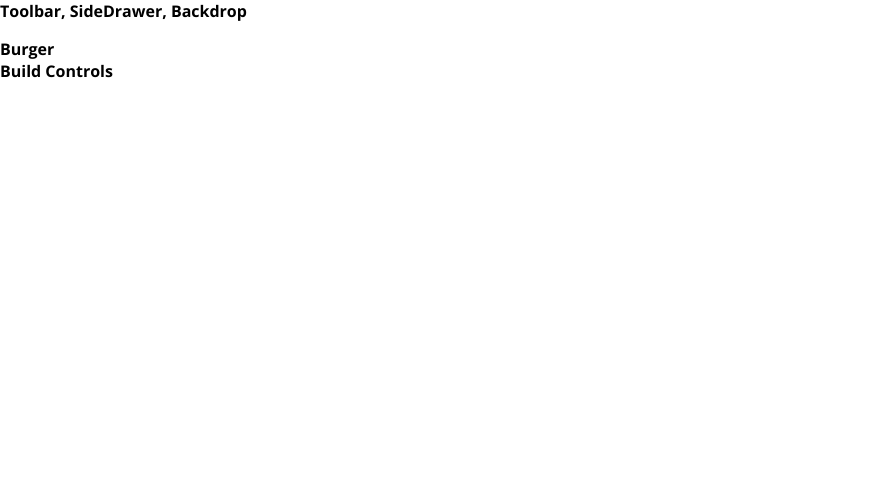
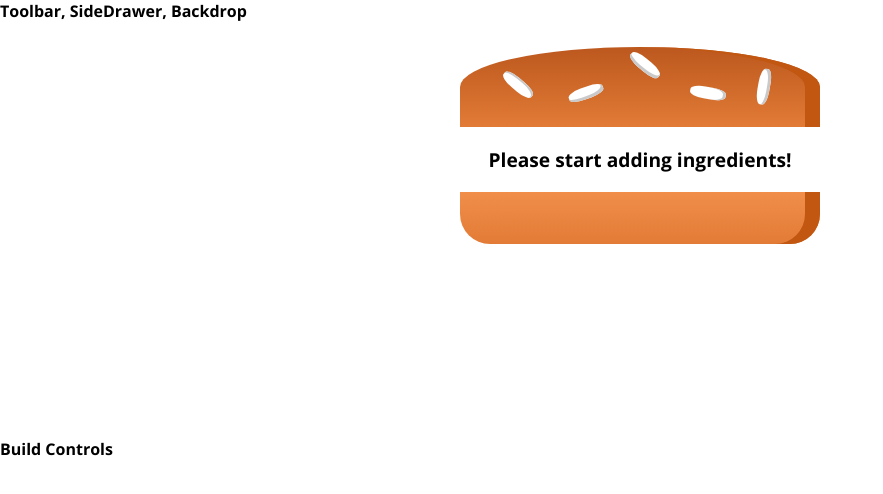
Before and after one commit to DanyGal84/react-course, a React app in the folder burguer-builder/: page / in a window 1280 px wide. Shown: the top 494 px of the page, without its empty margins (0-883 px from the left). Built offline with nearby package versions, Linux system fonts and the light colour scheme.

Commit message:
Section 8, Lesson 131

```diff
--- a/burguer-builder/package.json
+++ b/burguer-builder/package.json
@@ -31,6 +31,7 @@
     "postcss-flexbugs-fixes": "3.2.0",
     "postcss-loader": "2.0.8",
     "promise": "8.0.1",
+    "prop-types": "^15.7.2",
     "raf": "3.4.0",
     "react": "^16.11.0",
     "react-dev-utils": "^5.0.1",
--- /dev/null
+++ b/burguer-builder/src/components/Burger/Burger.css
@@ -0,0 +1,30 @@
+.Burger {
+  width: 100%;
+  margin: auto;
+  height: 250px;
+  overflow:  scroll;
+  text-align: center;
+  font-weight: bold;
+  font-size: 1.2rem;
+}
+
+@media (min-width: 1000px) and (min-height: 700px) {
+  .Burger {
+    width: 700px;
+    height: 600px;
+  }
+}
+
+@media (min-width: 500px) and (min-height: 400px) {
+  .Burger {
+    width: 350px;
+    height: 300px;
+  }
+}
+
+@media (min-width: 500px) and (min-height: 401px) {
+  .Burger {
+    width: 450px;
+    height: 400px;
+  }
+}
--- /dev/null
+++ b/burguer-builder/src/components/Burger/Burger.js
@@ -0,0 +1,28 @@
+import React from 'react';
+
+import classes from './Burger.css';
+import BurgerIngredient from './BurgerIngredient/BurgerIngredient';
+
+const burger = (props) => {
+  let transformedIngredients = Object.keys(props.ingredients).map(igKey => {
+    return [...Array(props.ingredients[igKey])].map((_, i) => {
+      return <BurgerIngredient key={igKey + i} type={igKey} />;
+    });
+  }).reduce((arr, el) => {
+    return arr.concat(el);
+  }, []);
+
+  if(transformedIngredients.length === 0) {
+    transformedIngredients = <p>Please start adding ingredients!</p>;
+  }
+
+  return (
+    <div className={classes.Burger}>
+      <BurgerIngredient type="bread-top" />
+      {transformedIngredients}
+      <BurgerIngredient type="bread-bottom" />
+    </div>
+  );
+};
+
+export default burger;
--- /dev/null
+++ b/burguer-builder/src/components/Burger/BurgerIngredient/BurgerIngredient.css
@@ -0,0 +1,113 @@
+.BreadBottom {
+  height: 13%;
+  width: 80%;
+  background: linear-gradient(#F08E4A, #e27b36);
+  border-radius: 0 0 30px 30px;
+  box-shadow: inset -15px 0 #c15711;
+  margin: 2% auto;
+}
+
+.BreadTop {
+  height: 20%;
+  width: 80%;
+  background: linear-gradient(#bc581e, #e27b36);
+  border-radius: 50% 50% 0 0;
+  box-shadow: inset -15px 0 #c15711;
+  margin: 2% auto;
+  position: relative;
+}
+
+.Seeds1 {
+  width: 10%;
+  height: 15%;
+  position: absolute;
+  background-color: white;
+  left: 30%;
+  top: 50%;
+  border-radius: 40%;
+  transform: rotate(-20deg);
+  box-shadow: inset -2px -3px #c9c9c9;
+}
+
+.Seeds1:after {
+  content: "";
+  width: 100%;
+  height: 100%;
+  position: absolute;
+  background-color: white;
+  left: -170%;
+  top: -260%;
+  border-radius: 40%;
+  transform: rotate(60deg);
+  box-shadow: inset -1px 2px #c9c9c9;
+}
+
+.Seeds1:before {
+  content: "";
+  width: 100%;
+  height: 100%;
+  position: absolute;
+  background-color: white;
+  left: 180%;
+  top: -50%;
+  border-radius: 40%;
+  transform: rotate(60deg);
+  box-shadow: inset -1px -3px #c9c9c9;
+}
+
+.Seeds2 {
+  width: 10%;
+  height: 15%;
+  position: absolute;
+  background-color: white;
+  left: 64%;
+  top: 50%;
+  border-radius: 40%;
+  transform: rotate(10deg);
+  box-shadow: inset -3px 0 #c9c9c9;
+}
+
+.Seeds2:before {
+  content: "";
+  width: 100%;
+  height: 100%;
+  position: absolute;
+  background-color: white;
+  left: 150%;
+  top: -130%;
+  border-radius: 40%;
+  transform: rotate(90deg);
+  box-shadow: inset 1px 3px #c9c9c9;
+}
+
+
+.Meat {
+  width: 80%;
+  height: 8%;
+  background: linear-gradient(#7f3608, #702e05);
+  margin: 2% auto;
+  border-radius: 15px;
+}
+
+.Cheese {
+  width: 90%;
+  height: 4.5%;
+  margin: 2% auto;
+  background: linear-gradient(#f4d004, #d6bb22);
+  border-radius: 20px;
+}
+
+.Salad {
+  width: 85%;
+  height: 7%;
+  margin: 2% auto;
+  background: linear-gradient(#228c1d, #91ce50);
+  border-radius: 20px;
+}
+
+.Bacon {
+  width: 80%;
+  height: 3%;
+  background: linear-gradient(#bf3813, #c45e38);
+  margin: 2% auto;
+}
--- /dev/null
+++ b/burguer-builder/src/components/Burger/BurgerIngredient/BurgerIngredient.js
@@ -0,0 +1,46 @@
+import React, { Component } from 'react';
+import PropTypes from 'prop-types';
+
+import classes from './BurgerIngredient.css';
+
+class BurgerIngredient extends Component {
+  render() {
+    let ingredient = null;
+
+    switch(this.props.type) {
+      case ('bread-bottom'):
+        ingredient = <div className={classes.BreadBottom}></div>;
+        break;
+      case('bread-top'):
+        ingredient = (
+          <div className={classes.BreadTop}>
+            <div className={classes.Seeds1}></div>
+            <div className={classes.Seeds2}></div>
+          </div>
+        );
+        break;
+      case('meat'):
+        ingredient = <div className={classes.Meat}></div>;
+        break;
+      case('cheese'):
+        ingredient = <div className={classes.Cheese}></div>;
+        break;
+      case('salad'):
+        ingredient = <div className={classes.Salad}></div>;
+        break;
+      case('bacon'):
+        ingredient = <div className={classes.Bacon}></div>;
+        break;
+      default:
+        ingredient = null;
+    }
+
+  return ingredient;
+  }
+}
+
+BurgerIngredient.propTypes = {
+  type: PropTypes.string.isRequired
+};
+
+export default BurgerIngredient;
--- a/burguer-builder/src/containers/BurgerBuilder/BurgerBuilder.js
+++ b/burguer-builder/src/containers/BurgerBuilder/BurgerBuilder.js
@@ -1,12 +1,22 @@
 import React, { Component } from 'react';
 
 import Aux from '../../hoc/Auxiliary';
+import Burger from '../../components/Burger/Burger';
 
 class BurgerBuilder extends Component {
+  state = {
+    ingredients: {
+      salad: 0,
+      bacon: 0,
+      cheese: 0,
+      meat: 0
+    }
+  }
+
   render() {
     return (
       <Aux>
-        <div>Burger</div>
+        <Burger ingredients={this.state.ingredients}/>
         <div>Build Controls</div>
       </Aux>
     );
```
Also changed, not shown: burguer-builder/src/components/Burger/BuildControls/BuildControl/BuildControl.css (added, +56 -0 lines), burguer-builder/src/components/Burger/BuildControls/BuildControl/BuildControl.js (added, +13 -0 lines), burguer-builder/src/components/Burger/BuildControls/BuildControls.css (added, +10 -0 lines), burguer-builder/src/components/Burger/BuildControls/BuildControls.js (added, +9 -0 lines), 1 other file (tests, documents, lock files or other folders).
